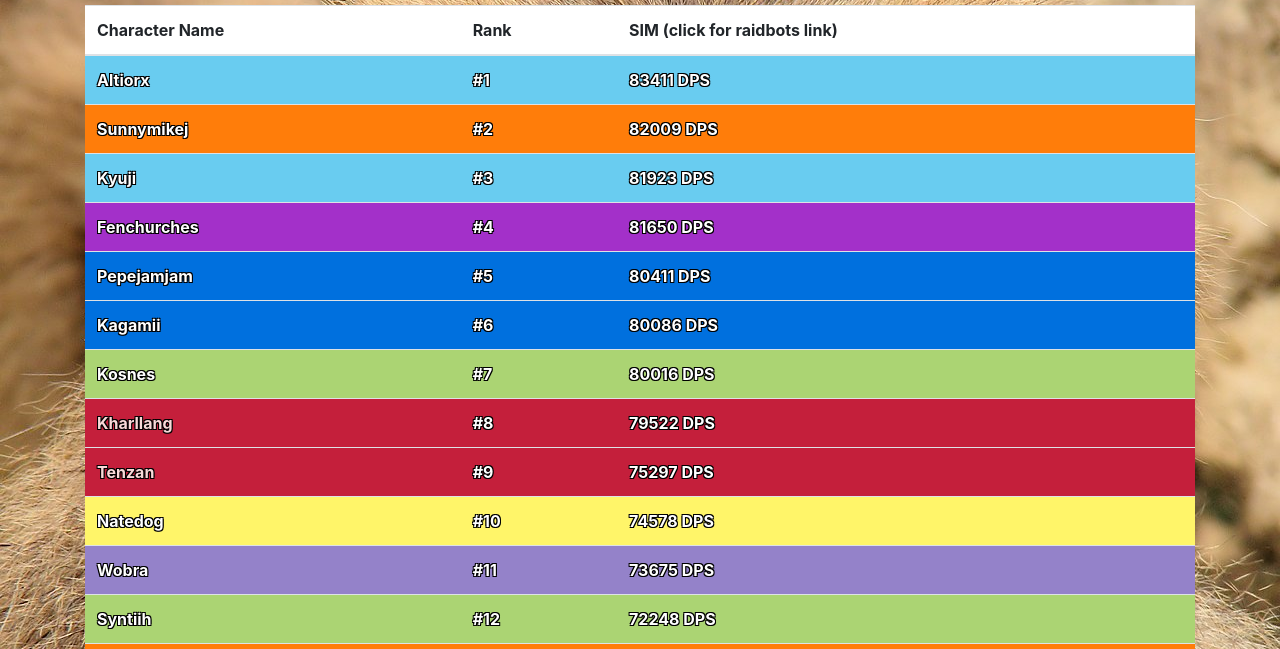
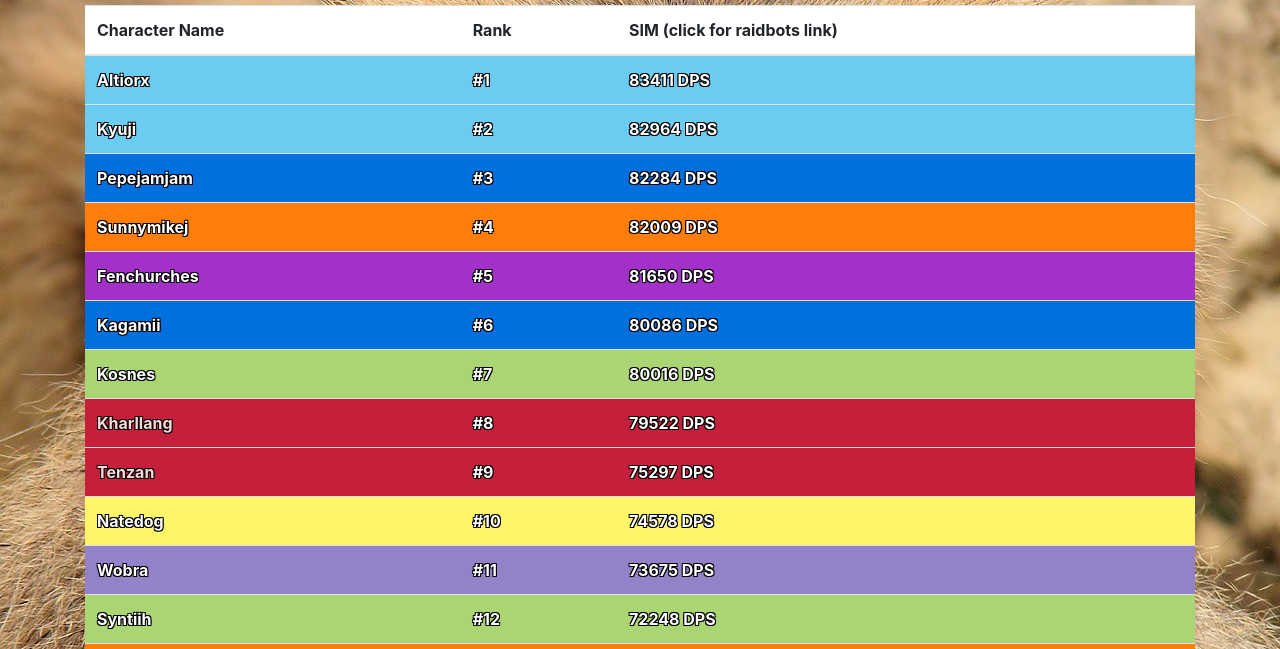
Before and after one commit to KyujiQG/BaboonsSimsRanks, a website: page game/index.html in a window 1280 px wide. Shown: the part 151-800 px from the top of the page. Drawn offline with nearby package versions, Linux system fonts and the light colour scheme.

Commit message:
Changes 01.02.2023

```diff
--- a/file.csv
+++ b/file.csv
@@ -1,9 +1,9 @@
 character_name,class,dps,link
 Altiorx,mage,83411,https://www.raidbots.com/simbot/report/4YBFxfXKMJ2WrGZNLgMBtL
+Kyuji,mage,82964,https://www.raidbots.com/simbot/report/sBDhnHRXZiu4wf95GDQELK
+Pepejamjam,shaman,82284,https://www.raidbots.com/simbot/report/k92fmApddvtaMVwAiBVebt
 Sunnymikej,druid,82009,https://www.raidbots.com/simbot/report/j5urHUUrfny5h83goAdE3P
-Kyuji,mage,81923,https://www.raidbots.com/simbot/report/sBDhnHRXZiu4wf95GDQELK
 Fenchurches,demon_hunter,81650,https://www.raidbots.com/simbot/report/9Pp2nrZk681xy64uvQSkos
-Pepejamjam,shaman,80411,https://www.raidbots.com/simbot/report/eV1UeAwpFNQnWHmrnjUnBV
 Kagamii,shaman,80086,https://www.raidbots.com/simbot/report/iSp5RCnrPLUsNgQfMwKxA6
 Kosnes,hunter,80016,https://www.raidbots.com/simbot/report/oUf45UYe9TXQsD4UNFbFcu
 Kharllang,death_knight,79522,https://www.raidbots.com/simbot/report/m2o9Se5YidNfyVDib8pmxH
--- a/game/index.html
+++ b/game/index.html
@@ -75,7 +75,7 @@ h1 {
     color: white;
 }
 a {
-  color: white; /* specify the color you want */
+  color: white; /* specify the color you want yep*/
   text-decoration: none;
 }
 .rank {
@@ -111,29 +111,29 @@ a {
    <td class='DPS'>
       <a href='https://www.raidbots.com/simbot/report/4YBFxfXKMJ2WrGZNLgMBtL' target='_blank'>83411 DPS</a>
    </td>
+</tr><tr class='mage'>
+   <td class='character-name'>Kyuji</td>
+   <td class='rank'>#2</td>
+   <td class='DPS'>
+      <a href='https://www.raidbots.com/simbot/report/sBDhnHRXZiu4wf95GDQELK' target='_blank'>82964 DPS</a>
+   </td>
+</tr><tr class='shaman'>
+   <td class='character-name'>Pepejamjam</td>
+   <td class='rank'>#3</td>
+   <td class='DPS'>
+      <a href='https://www.raidbots.com/simbot/report/k92fmApddvtaMVwAiBVebt' target='_blank'>82284 DPS</a>
+   </td>
 </tr><tr class='druid'>
    <td class='character-name'>Sunnymikej</td>
-   <td class='rank'>#2</td>
+   <td class='rank'>#4</td>
    <td class='DPS'>
       <a href='https://www.raidbots.com/simbot/report/j5urHUUrfny5h83goAdE3P' target='_blank'>82009 DPS</a>
    </td>
-</tr><tr class='mage'>
-   <td class='character-name'>Kyuji</td>
-   <td class='rank'>#3</td>
-   <td class='DPS'>
-      <a href='https://www.raidbots.com/simbot/report/sBDhnHRXZiu4wf95GDQELK' target='_blank'>81923 DPS</a>
-   </td>
 </tr><tr class='demon_hunter'>
    <td class='character-name'>Fenchurches</td>
-   <td class='rank'>#4</td>
+   <td class='rank'>#5</td>
    <td class='DPS'>
       <a href='https://www.raidbots.com/simbot/report/9Pp2nrZk681xy64uvQSkos' target='_blank'>81650 DPS</a>
-   </td>
-</tr><tr class='shaman'>
-   <td class='character-name'>Pepejamjam</td>
-   <td class='rank'>#5</td>
-   <td class='DPS'>
-      <a href='https://www.raidbots.com/simbot/report/eV1UeAwpFNQnWHmrnjUnBV' target='_blank'>80411 DPS</a>
    </td>
 </tr><tr class='shaman'>
    <td class='character-name'>Kagamii</td>
```
